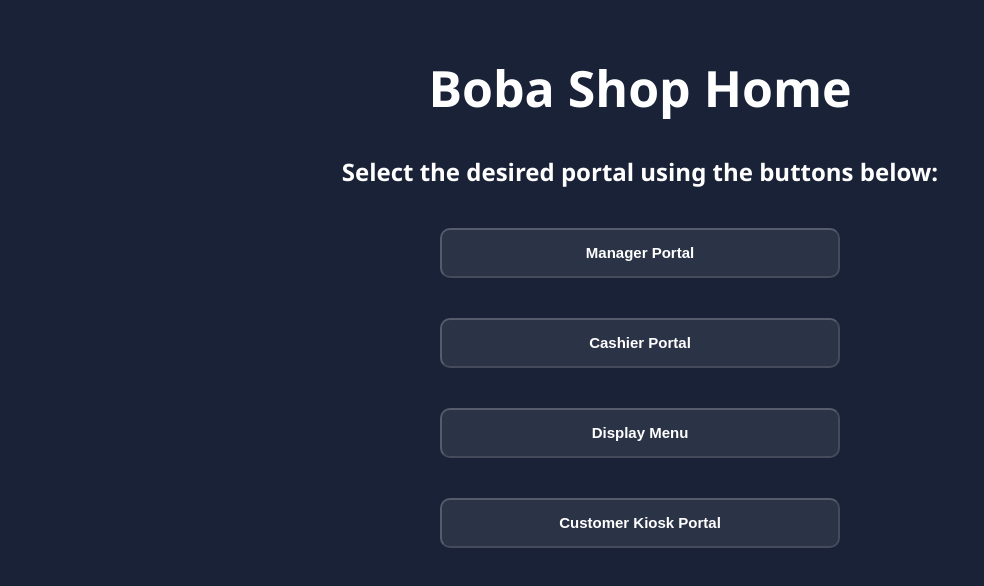
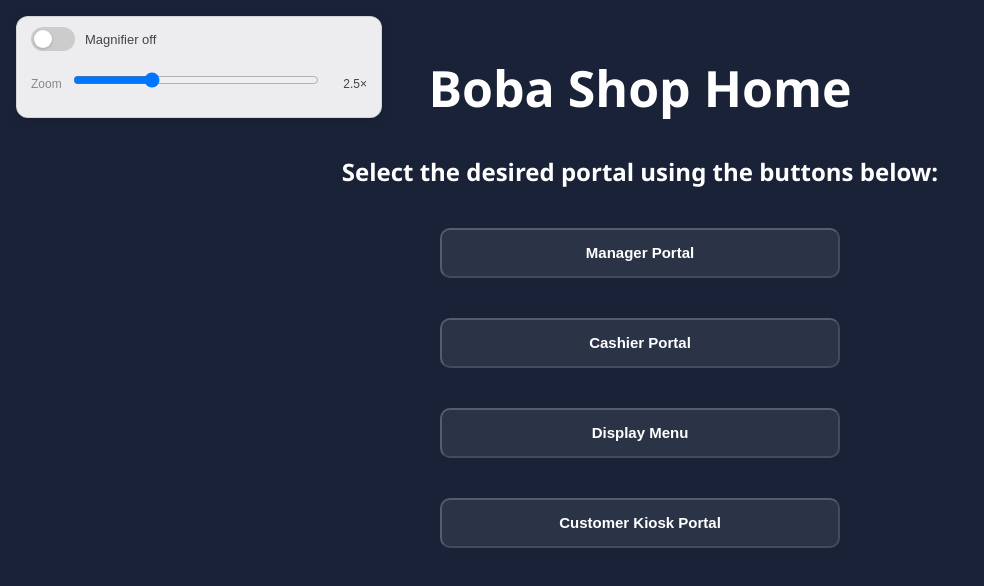
Before and after one commit to JSA0173/CSCE331_Team_61_Project_3, a React (Vite) app in the folder team_61_project3/: page / in a window 1280 px wide. Shown: the top 586 px of the page, without its empty margins (0-984 px from the left). Built offline with nearby package versions, Linux system fonts and the light colour scheme.

Commit message:
added screen mag component

```diff
--- a/team_61_project3/src/App.jsx
+++ b/team_61_project3/src/App.jsx
@@ -24,8 +24,9 @@ function App() {
   const [view, setView] = useState('portal');
 
   return (
+
       <div>
-
+        <ScreenMagnifier zoom={2.5} lensSize={160}>
           {view === 'portal' && <PortalPage setView={setView}/>}
           {view === 'kiosk' && <Kiosk setView = {setView}/>}
           {view === 'manager' && <ManagerPortal setView = {setView}/>}
@@ -38,7 +39,9 @@ function App() {
           {view === 'loginManager' && <LoginManager setView = {setView} />}
           {view === 'loginCashier' && <LoginCashier setView = {setView} />}
           <GoogleTranslate/>
+        </ScreenMagnifier>
       </div>
+
   )
 }
 
```
Lines whose indentation alone changed are shown as unchanged.
